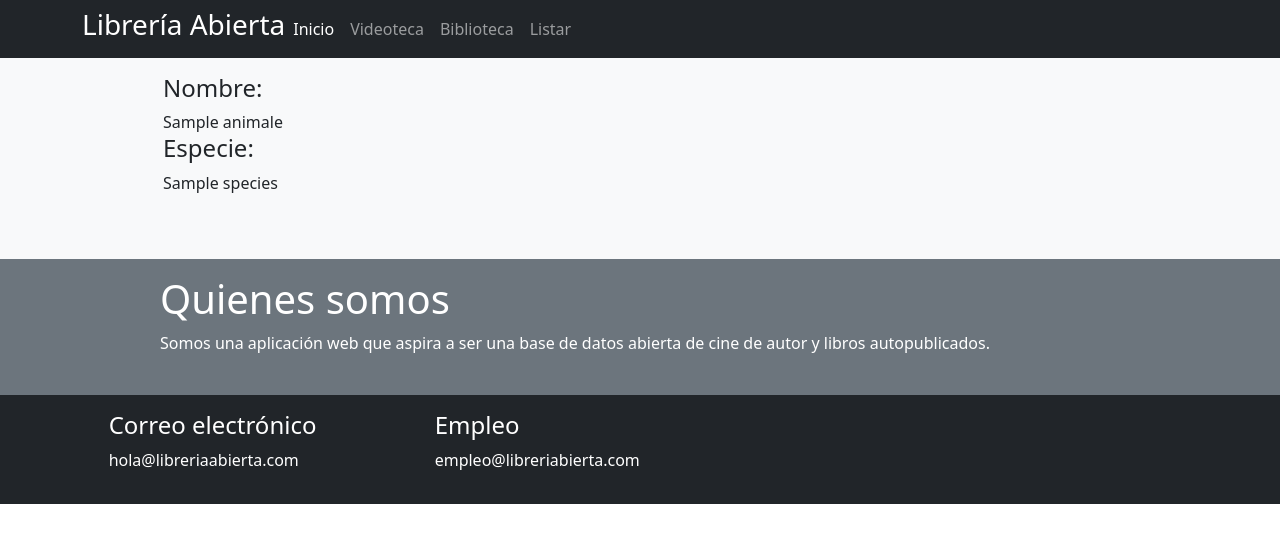
After one commit to Bertobriof/DAW-DAWCS, a Symfony app: template www/ud07/symfony_projects/templates/libreria/childListar.html.twig in a window 1280 px wide. The commit adds this page. Shown: the top 543 px of the page. Run offline with Twig, Linux system fonts and the light colour scheme; the template is opened without the code that fills it: most values are stand-ins (such as "Sample title", 1, 10 or a date in 2020); some libraries are stand-ins or nearby versions.

Commit message:
Tarea UD8 terminada

```diff
--- a/www/ud07/symfony_projects/composer.json
+++ b/www/ud07/symfony_projects/composer.json
@@ -12,8 +12,10 @@
         "symfony/dotenv": "5.4.*",
         "symfony/flex": "^2.2",
         "symfony/framework-bundle": "5.4.*",
+        "symfony/http-client": "5.4.*",
         "symfony/runtime": "5.4.*",
         "symfony/twig-bundle": "5.4.*",
+        "symfony/ux-twig-component": "^2.8",
         "symfony/yaml": "5.4.*",
         "twig/extra-bundle": "^2.12|^3.0",
         "twig/twig": "^2.12|^3.0"
--- a/www/ud07/symfony_projects/config/bundles.php
+++ b/www/ud07/symfony_projects/config/bundles.php
@@ -4,4 +4,5 @@ return [
     Symfony\Bundle\FrameworkBundle\FrameworkBundle::class => ['all' => true],
     Symfony\Bundle\TwigBundle\TwigBundle::class => ['all' => true],
     Twig\Extra\TwigExtraBundle\TwigExtraBundle::class => ['all' => true],
+    Symfony\UX\TwigComponent\TwigComponentBundle::class => ['all' => true],
 ];
--- /dev/null
+++ b/www/ud07/symfony_projects/templates/components/Alert.html.twig
@@ -0,0 +1,4 @@
+{# templates/components/Alert.html.twig #}
+<div class="alert alert-success">
+    Prueba de alerta con Twig
+</div>
--- /dev/null
+++ b/www/ud07/symfony_projects/templates/libreria/childListar.html.twig
@@ -0,0 +1,30 @@
+{#Hereda el diseño de la plantilla madre, que es homepage.html.twig y sustituye el contenido distinto#}
+{% extends 'libreria/homepage.html.twig' %}
+
+{#Cambia el título de la página por un parámetro que envie la app#}
+{% block title %}
+    {{title}}
+{% endblock %}
+
+
+{# Esto se utilizaría para añadir otros estilos dentro de una plantilla hija #}
+{% block stylesheets %}
+    {{ encore_entry_link_tags('app') }}
+{% endblock %}
+
+{# Este bloque permitiría añadir alguna otra fuente de JS dentro de una plantilla hija#}
+{% block javascripts %}
+    {{ encore_entry_script_tags('app') }}
+{% endblock %}
+
+{#Bloque contenido, lo que está dentro de {% block contenido %} va a ser sustituido dentr de las plantillas hijas.#}
+{% block contenido %}
+<div class="row d-flex flex-column justify-content-center align-items-center bg-light text text-left pt-3 pb-3">
+{% for key, value in animales %}
+    <div id="receta1" class="d-flex flex-column justify-content-center bg-light text text-left w-75">
+    <h4>Nombre: </h3>{{ value.name }} <br>
+    <h4>Especie: </h3>{{ value.species }}
+    </div><br><br>
+{% endfor %}
+</div>
+{% endblock %}
--- a/www/ud07/symfony_projects/templates/libreria/homepage.html.twig
+++ b/www/ud07/symfony_projects/templates/libreria/homepage.html.twig
@@ -41,6 +41,9 @@
                   <li class="nav-item">
                     <a class="nav-link" href="{{ path('libreria') }}"{#Pongo el pathname de la sección de librería para redirigir#}>Biblioteca</a>
                   </li>
+                  <li class="nav-item">
+                    <a class="nav-link" href="{{ path('listar') }}"{#Pongo el pathname de la sección de librería para redirigir#}>Listar</a>
+                  </li>
                 </ul>
 
               </div>
@@ -50,6 +53,7 @@
 
         {#Bloque contenido, lo que está dentro de {% block contenido %} va a ser sustituido dentr de las plantillas hijas.#}
         {% block contenido %}
+        {{ component('alert') }}
                 <div class="row d-flex flex-column justify-content-center align-items-center bg-light text text-left pt-3 pb-3">
                     <article id="receta1" class="d-flex flex-column justify-content-center bg-light text text-left w-75">
                         <h1>Bienvenidos a {{title}}</h1>
```
Also changed, not shown: www/ud07/symfony_projects/src/Components/Alert.php (added, +12 -0 lines), www/ud07/symfony_projects/src/Controller/LibreriaAbiertaController.php (+31 -0 lines), 2 other files.
